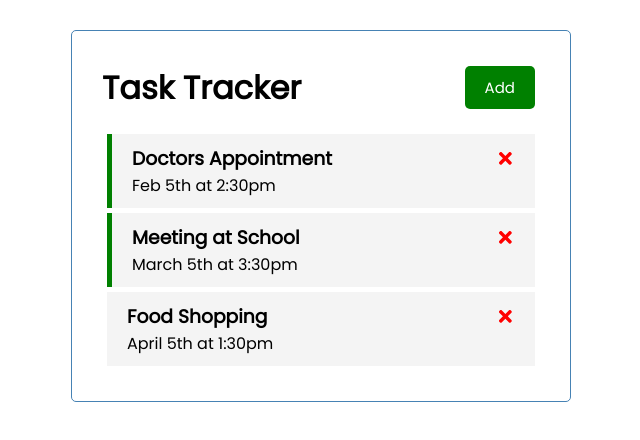
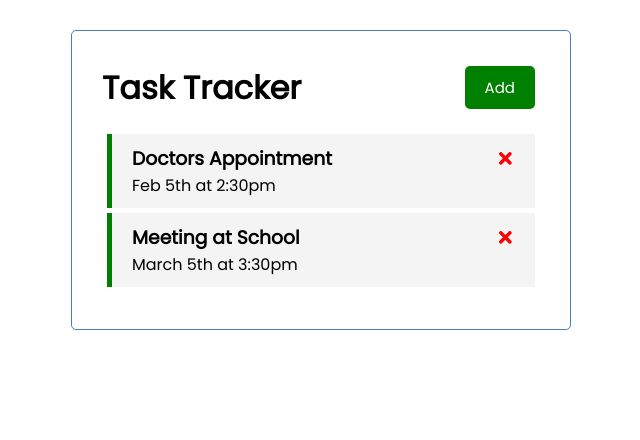
Before and after one commit to wilfred05777/React-Ideas-01, a React (Create React App) app: page / in a window 1280 px wide. Shown: the top 440 px of the page, without its empty margins (319-959 px from the left). Built offline with nearby package versions, Linux system fonts and the light colour scheme; data requests are answered from the project's data file.

Commit message:
delete task 1:31

```diff
--- a/db.json
+++ b/db.json
@@ -11,12 +11,6 @@
       "text": "Meeting at School",
       "day": "March 5th at 3:30pm",
       "reminder": true
-    },
-    {
-      "id": 3,
-      "text": "Food Shopping",
-      "day": "April 5th at 1:30pm",
-      "reminder": false
     }
   ]
 }
--- a/src/App.js
+++ b/src/App.js
@@ -48,8 +48,13 @@
   // ]);
 
   //// DELETE TASK
-  const deleteTask = (id) => {
+  const deleteTask = async (id) => {
     // console.log("delete", id);
+
+    await fetch(`http://localhost:5000/tasks/${id}`, {
+      method: "DELETE",
+    });
+
     setTasks(tasks.filter((task) => task.id !== id));
   };
 
```
